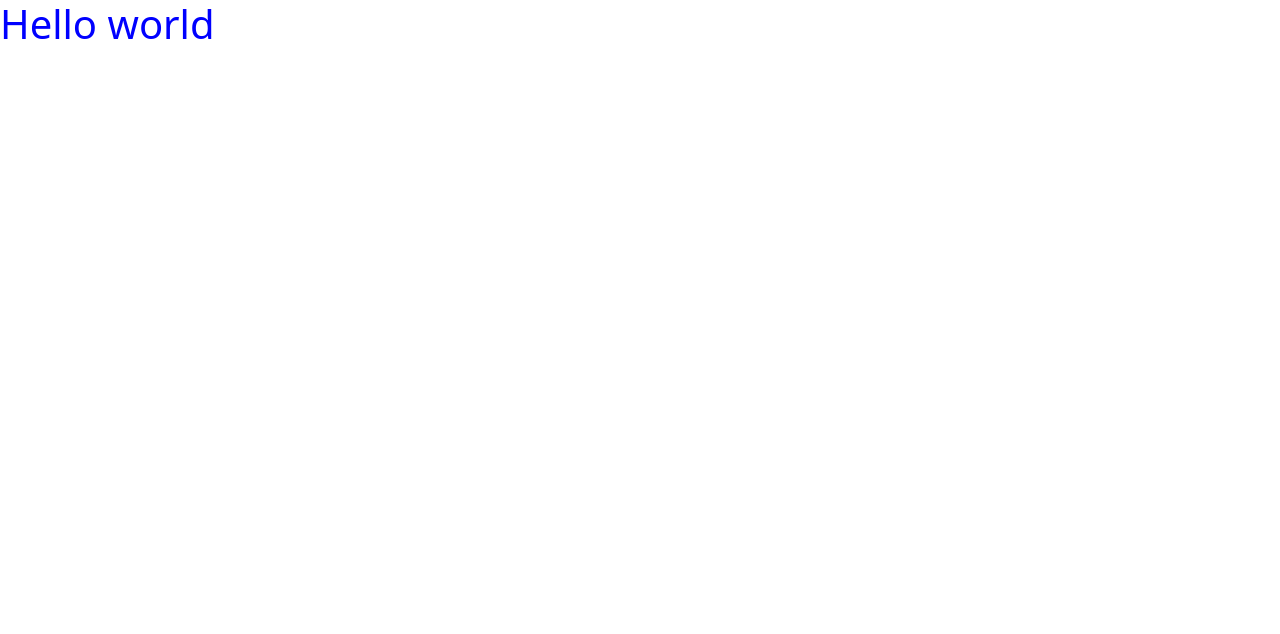
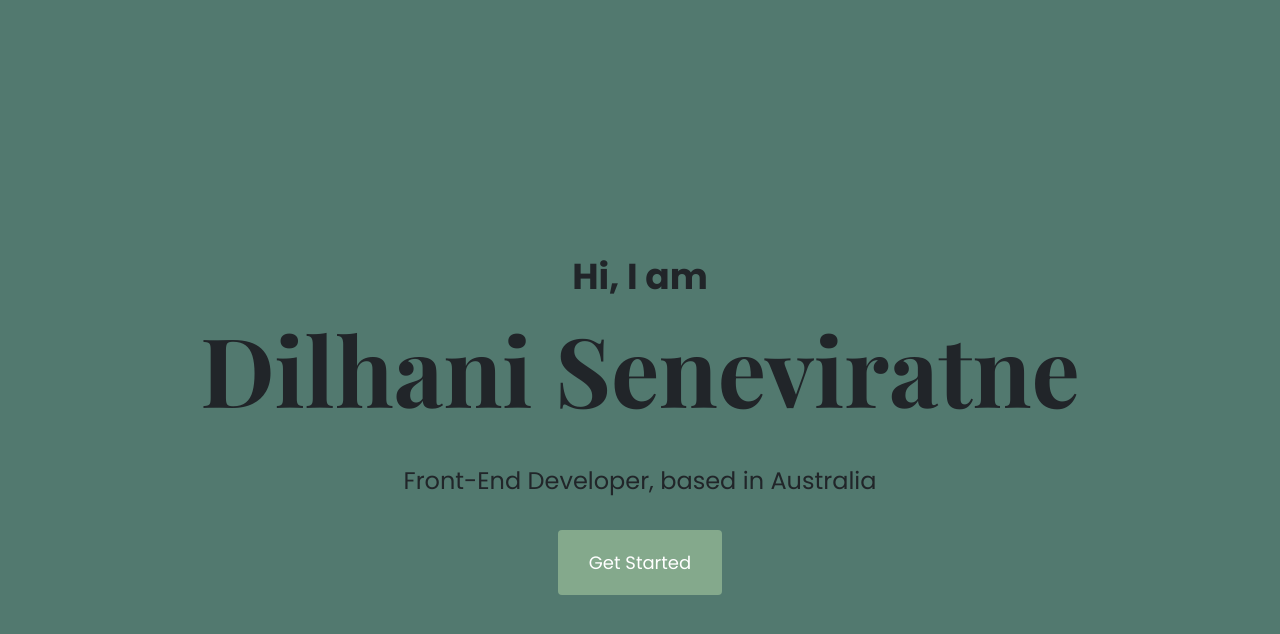
Before and after one commit to dsen12/Portfolio, a plain HTML site: page index.html in a window 1280 px wide. Drawn offline with nearby package versions, Linux system fonts and the light colour scheme.

Commit message:
added basic css. added hero element of webpage

```diff
--- a/index.html
+++ b/index.html
@@ -6,11 +6,21 @@
     <meta name="viewport" content="width=device-width, initial-scale=1.0">
     <link href="https://cdn.jsdelivr.net/npm/bootstrap@5.3.0-alpha1/dist/css/bootstrap.min.css" rel="stylesheet" integrity="sha384-GLhlTQ8iRABdZLl6O3oVMWSktQOp6b7In1Zl3/Jr59b6EGGoI1aFkw7cmDA6j6gD" crossorigin="anonymous">
     <link rel="stylesheet" href="src/styles.css">
+    <link rel="preconnect" href="https://fonts.googleapis.com">
+    <link rel="preconnect" href="https://fonts.gstatic.com" crossorigin>
+    <link href="https://fonts.googleapis.com/css2?family=Playfair+Display:wght@700&family=Poppins:wght@100;200;300;400;500;600;700;800&display=swap" rel="stylesheet">
     <script src="https://kit.fontawesome.com/b80849d514.js" crossorigin="anonymous"></script>
     <title>Portfolio</title>
 </head>
 <body>
-    <h1>Hello world</h1>
-    <script src="https://cdn.jsdelivr.net/npm/bootstrap@5.3.0-alpha1/dist/js/bootstrap.bundle.min.js" integrity="sha384-w76AqPfDkMBDXo30jS1Sgez6pr3x5MlQ1ZAGC+nuZB+EYdgRZgiwxhTBTkF7CXvN" crossorigin="anonymous"></script>
+    <div class="hero-element">
+        <p>Hi, I am</p>
+        <h1 class="mb-5">Dilhani Seneviratne</h1>
+        <h2 class="mb-5">Front-End Developer, based in Australia</h2>
+        <script src="https://cdn.jsdelivr.net/npm/bootstrap@5.3.0-alpha1/dist/js/bootstrap.bundle.min.js" integrity="sha384-w76AqPfDkMBDXo30jS1Sgez6pr3x5MlQ1ZAGC+nuZB+EYdgRZgiwxhTBTkF7CXvN" crossorigin="anonymous"></script>
+        <div>
+            <a href="#" class="btn btn-branding">Get Started</a>
+        </div>
+    </div>
 </body>
 </html>
--- a/src/styles.css
+++ b/src/styles.css
@@ -1,3 +1,56 @@
-h1{
-    color: blue;
+:root {
+    --primary-font-family: "poppins", sans-serif;
+    --heading-font-family: "playfair display", serif;
+    --primary-color: #2F3E46;
+    --secondary-color: #354F52;
+    --tertiary-color: #52796F;
+    --accent-color: #84A98C;
+    --fifth-color: #CAD2C5;
 }
+
+body{
+    font-family: var(--primary-font-family);
+}
+
+h1 {
+    font-family: var(--heading-font-family);
+    font-weight: 700;
+    font-size: 96px;
+    line-height: 128px;
+}
+
+
+h2 {
+    font-family: var(--primary-font-family);
+    font-weight: 400;
+    font-size: 24px;
+    line-height: 2px;
+}
+
+
+p {
+    font-family: var(--primary-font-family);
+    font-weight: 700;
+}
+
+.hero-element p {
+    font-size: 36px;
+    line-height: 54px;
+    margin: 0;
+}
+
+.hero-element {
+    background: var(--tertiary-color);
+    text-align: center;
+    padding: 250px 20px;
+    height: 900px;
+}
+
+.btn-branding {
+    background: var(--accent-color);
+    border-radius: 4px;
+    color: white;
+    font-size: 18px;
+    line-height: 27px;
+    padding: 18px 30px 18px 30px;
+}
```
